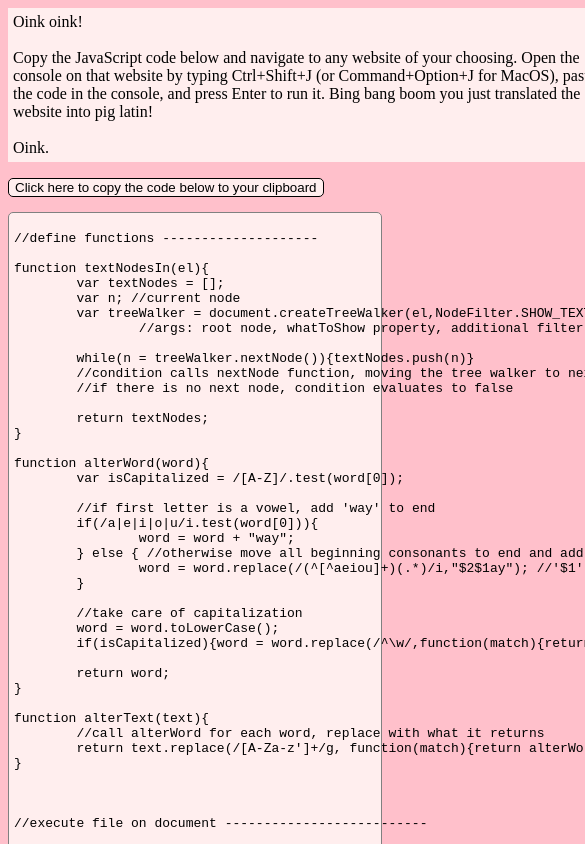
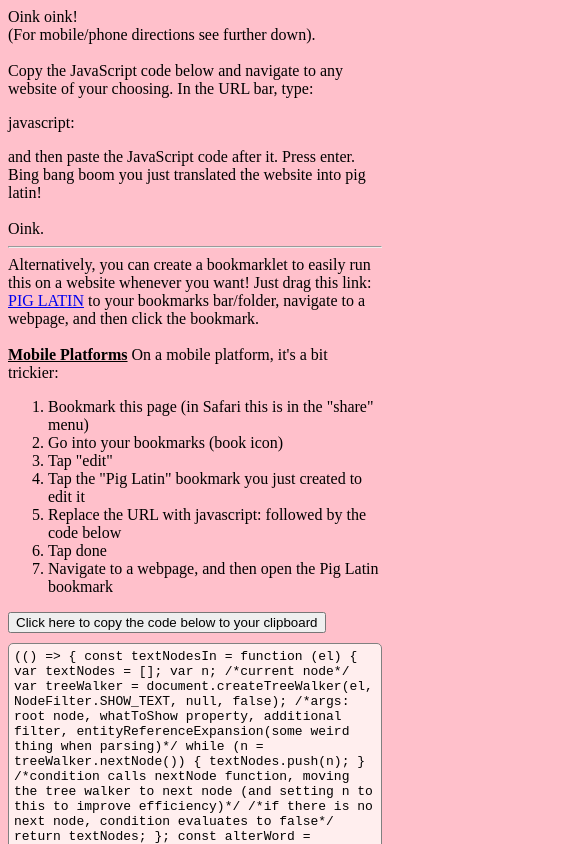
Before and after one commit to adam-kosinski/Small-Projects, a plain HTML site: page Pig Latin/pigLatin.html in a window 390 px wide. Shown: the top 844 px of the page, 585 px wide, since content can reach past the window. Drawn offline with Linux system fonts and the light colour scheme.

Commit message:
Better pig latin instructions that also work on mobile

```diff
--- a/Pig Latin/pigLatin.html
+++ b/Pig Latin/pigLatin.html
@@ -2,80 +2,107 @@
 
 <head>
     <title>Pig Latin</title>
+    <meta name="viewport" content="width=device-width initial-scale=1">
+    <link href="pigLatin.css" type="text/css" rel="stylesheet" />
 </head>
 
 <body style="height: 100%; background-color: pink;">
-    <p style="width: 600px; background-color: #fee; padding: 5px;">
-        Oink oink!<br><br>
-        Copy the JavaScript code below and navigate to any website of your choosing. Open the console on that website by typing Ctrl+Shift+J (or Command+Option+J for MacOS), paste
-        the code in the console, and press Enter to run it. Bing bang boom you just translated the website into pig latin!<br><br>
-        Oink.
-    </p>
-    <button style=" border: 1px solid black;
-                    background-color: #fee;
-                    border-radius: 5px;
-                    cursor: pointer;
-                    margin-bottom: 5px;"
-            onclick="navigator.clipboard.writeText(document.querySelector('#code').textContent);
-                    document.querySelector('#copy_confirm').textContent = 'Copied successfully';">
-        Click here to copy the code below to your clipboard
-    </button>
+    <div id="instructions">
+        <span id="oink-oink">Oink oink!</span><br>(For mobile/phone directions see further down).<br><br>
+        Copy the JavaScript code below and navigate to any website of your choosing. In the URL bar, type:
+        <p class="embed-code">javascript:</p>and then paste the JavaScript code after it. Press enter. Bing bang boom
+        you just translated the website into pig latin!
+        <br><br>Oink.
+        <hr>
+        Alternatively, you can create a bookmarklet to easily run this on a website whenever you want! Just
+        drag this link: <a id="bookmarklet-link">PIG LATIN</a> to your bookmarks bar/folder, navigate to a webpage, and
+        then click the bookmark.
+        <br><br>
+        <strong><u>Mobile Platforms</u></strong>
+        On a mobile platform, it's a bit trickier:
+        <ol>
+            <li>Bookmark this page (in Safari this is in the "share" menu)</li>
+            <li>Go into your bookmarks (book icon)</li>
+            <li>Tap "edit"</li>
+            <li>Tap the "Pig Latin" bookmark you just created to edit it</li>
+            <li>Replace the URL with <span class="embed-code">javascript:</span> followed by the code below</li>
+            <li>Tap done</li>
+            <li>Navigate to a webpage, and then open the Pig Latin bookmark</li>
+        </ol>
+    </div>
+    <button id="copy-button">Click here to copy the code below to your clipboard</button>
     <div id="copy_confirm" style="margin-bottom: 10px;"></div>
     <div style="background-color: #fee; padding: 5px; border: 1px solid gray; border-radius: 5px;">
-        <code>
-        <pre id="code">
-//define functions --------------------
+        <code id="code">
+(() => {
 
-function textNodesIn(el){
-	var textNodes = [];
-	var n; //current node
-	var treeWalker = document.createTreeWalker(el,NodeFilter.SHOW_TEXT,null,false);
-		//args: root node, whatToShow property, additional filter, entityReferenceExpansion(some weird thing when parsing)
+    const textNodesIn = function (el) {
+        var textNodes = [];
+        var n; /*current node*/
+        var treeWalker = document.createTreeWalker(el, NodeFilter.SHOW_TEXT, null, false);
+        /*args: root node, whatToShow property, additional filter, entityReferenceExpansion(some weird thing when parsing)*/
 
-	while(n = treeWalker.nextNode()){textNodes.push(n)}
-	//condition calls nextNode function, moving the tree walker to next node (and setting n to this to improve efficiency)
-	//if there is no next node, condition evaluates to false
+        while (n = treeWalker.nextNode()) {
+            textNodes.push(n);
+        }
+        /*condition calls nextNode function, moving the tree walker to next node (and setting n to this to improve efficiency)*/
+        /*if there is no next node, condition evaluates to false*/
 
-	return textNodes;
-}
+        return textNodes;
+    };
 
-function alterWord(word){
-	var isCapitalized = /[A-Z]/.test(word[0]);
+    const alterWord = function (word) {
+        var isCapitalized = /[A-Z]/.test(word[0]);
 
-	//if first letter is a vowel, add 'way' to end
-	if(/a|e|i|o|u/i.test(word[0])){
-		word = word + "way";
-	} else { //otherwise move all beginning consonants to end and add 'ay'
-		word = word.replace(/(^[^aeiou]+)(.*)/i,"$2$1ay"); //'$1' is 1st parentheses (the consonants at beginning), '$2' is 2nd paren. (rest of word)
-	}
+        /* if first letter is a vowel, add 'way' to end */
+        if (/a|e|i|o|u/i.test(word[0])) {
+            word = word + "way";
+        } else { /*otherwise move all beginning consonants to end and add 'ay' */
+            word = word.replace(/(^[^aeiou]+)(.*)/i, "$2$1ay"); /*'$1' is 1st parentheses (the consonants at beginning), '$2' is 2nd paren. (rest of word)*/
+        }
 
-	//take care of capitalization
-	word = word.toLowerCase();
-	if(isCapitalized){word = word.replace(/^\w/,function(match){return match.toUpperCase()})}
+        /* take care of capitalization */
+        word = word.toLowerCase();
+        if (isCapitalized) {
+            word = word.replace(/^\w/, function (match) {
+                return match.toUpperCase();
+            });
+        }
 
-	return word;
-}
+        return word;
+    };
 
-function alterText(text){
-	//call alterWord for each word, replace with what it returns
-	return text.replace(/[A-Za-z']+/g, function(match){return alterWord(match)});
-}
+    const alterText = function (text) {
+        /* call alterWord for each word, replace with what it returns */
+        return text.replace(/[A-Za-z']+/g, function (match) {
+            return alterWord(match);
+        });
+    };
 
+    /* execute file on document -------------------------- */
 
+    const body = document.getElementsByTagName("body")[0];
+    const textNodes = textNodesIn(body);
 
-//execute file on document --------------------------
-
-var body = document.getElementsByTagName("body")[0];
-var textNodes = textNodesIn(body);
-
-for(var i=0,l=textNodes.length; i&lt;l; i++){
-	if(textNodes[i].parentNode.nodeName !== "SCRIPT"){ //don't mess with javascript
-		textNodes[i].textContent = alterText(textNodes[i].textContent);
-	}
-}</pre>
+    for (var i = 0, l = textNodes.length; i < l; i++) {
+        if (textNodes[i].parentNode.nodeName !== "SCRIPT") {
+            textNodes[i].textContent = alterText(textNodes[i].textContent);
+        }
+    }
+})();
     </code>
     </div>
     <br>
+
+    <script>
+        let code_text = document.getElementById("code").textContent;
+        document.getElementById("bookmarklet-link").href = "javascript: " + code_text;
+
+        document.getElementById("copy-button").addEventListener("click", e => {
+            navigator.clipboard.writeText(document.querySelector('#code').textContent);
+            document.querySelector('#copy_confirm').textContent = 'Copied successfully';
+        });
+    </script>
 </body>
 
 </html>
```
Also changed, not shown: Pig Latin/bookmarklet.js (added, +56 -0 lines).
